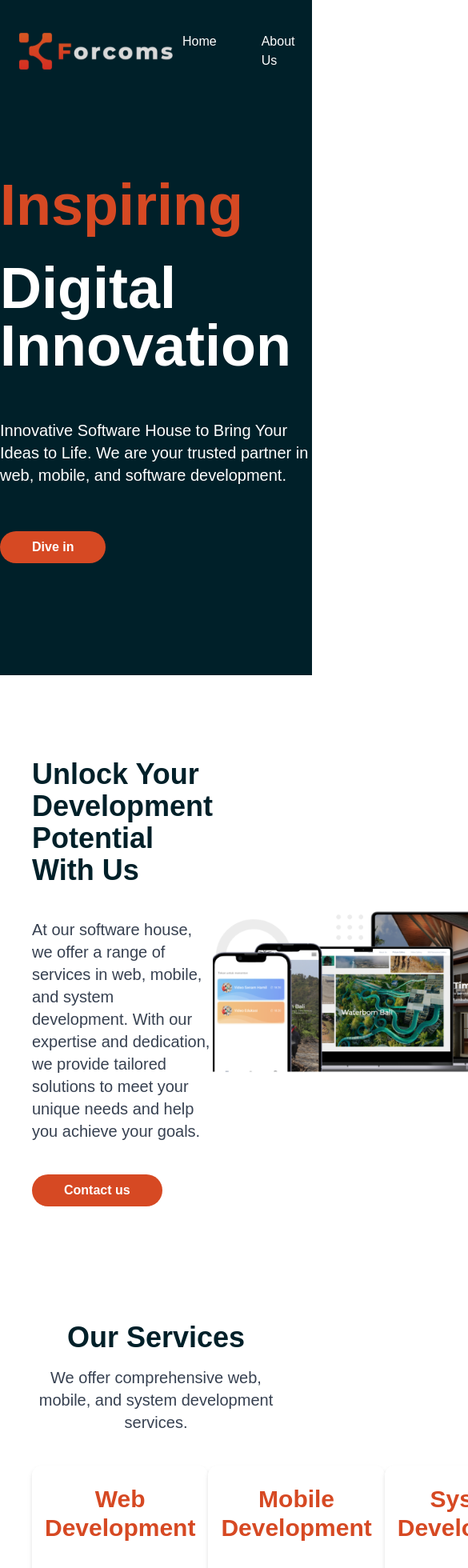
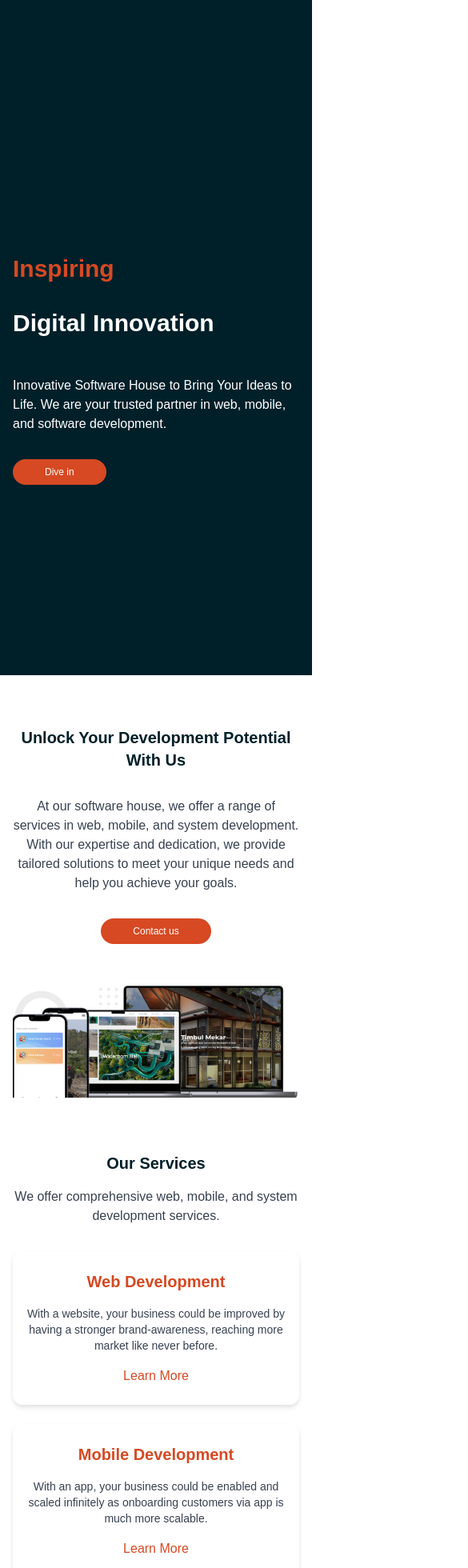
Before and after one commit to alxdrr/company-profile-2, a React (Vite) app: page / in a window 390 px wide. Shown: the top 1960 px of the page at 80% size, 585 px wide, since content can reach past the window. Built offline with nearby package versions, Linux system fonts and the light colour scheme; a web font is replaced by a local one.

Commit message:
add : responsive content without footer

```diff
--- a/src/components/Button.jsx
+++ b/src/components/Button.jsx
@@ -6,7 +6,7 @@ const Button = ({ variant, type, link, className, onClick, children }) => {
   let textColorClass = "text-white";
 
   if (variant === "primary") {
-    buttonClassName += "w-max py-2 px-10 bg-[#D64923] transition-all rounded-[60px] text-white font-bold hover:bg-[#DE7C62] active:scale-90";
+    buttonClassName += "w-max py-2 px-10 bg-[#D64923] transition-all lg:text-base text-xs rounded-[60px] text-white lg:font-bold hover:bg-[#DE7C62] active:scale-90";
   }
 
   return (
--- a/src/components/Card.jsx
+++ b/src/components/Card.jsx
@@ -4,9 +4,9 @@ const Card = ({ Icon, Title, Desc, Type, Image }) => {
   if (Type === "service") {
     return (
       <>
-        <div className="drop-shadow-md max-w-md w-96 bg-white rounded-xl px-4 py-6 | flex flex-col justify-center items-center gap-10">
-          <h1 className="text-3xl text-secondary text-center font-black">{Title}</h1>
-          <p className="text-xl text-gray-700 text-center">{Desc}</p>
+        <div className="drop-shadow-md md:max-w-60 lg:max-w-72 xl:max-w-sm bg-white rounded-xl px-4 py-6 | flex flex-col justify-between items-center gap-4 xl:gap-10">
+          <h1 className="text-xl xl:text-3xl lg:text-2xl text-secondary text-center font-black">{Title}</h1>
+          <p className="text-sm lg:text-base xl:text-xl text-gray-700 text-center">{Desc}</p>
           <p className="text-secondary font-medium">Learn More</p>
         </div>
       </>
@@ -14,8 +14,8 @@ const Card = ({ Icon, Title, Desc, Type, Image }) => {
   } else if (Type === "portfolio") {
     return (
       <>
-        <div className="drop-shadow-md max-w-md w-96 bg-white rounded-xl px-4 py-6 | flex flex-col justify-center items-center gap-10 lg:hover:scale-[1.04] transition-all duration-500">
-          <h1 className="text-3xl text-primary text-center font-medium">{Title}</h1>
+        <div className="drop-shadow-md md:max-w-60 lg:max-w-72 xl:max-w-sm bg-white rounded-xl px-4 py-6 | flex flex-col justify-center items-center gap-4 xl:gap-10 lg:hover:scale-[1.04] transition-all duration-500">
+          <h1 className="xl:text-3xl lg:text-2xl text-primary text-center font-medium">{Title}</h1>
           <img className="w-full" src={Image} alt="Portfolio Image" />
         </div>
       </>
--- a/src/components/Footer.jsx
+++ b/src/components/Footer.jsx
@@ -5,11 +5,11 @@ import logo2 from "../assets/icons/social-linkedin.svg";
 
 const Footer = () => {
   return (
-    <div className="w-screen bg-primary">
+    <div className="w-screen hidden bg-primary">
       <div className="flex flex-col justify-center items-center h-max  py-16 px-6 max-w-screen-xl w-full mx-auto text-white gap-8">
-        <main className="flex w-full justify-between gap-9">
+        <main className="flex w-full justify-between lg:gap-6 xl:gap-9">
           <div className="flex flex-col">
-            <section className="text-secondary text-xl font-black mb-4">Follow Us</section>
+            <section className="text-secondary lg:text-lg xl:text-xl font-black mb-4">Follow Us</section>
             <section className="flex gap-4">
               <a href="">
                 <img src={logo1} />
@@ -20,29 +20,29 @@ const Footer = () => {
             </section>
           </div>
           <div className="flex flex-col gap-4">
-            <section className="text-secondary text-xl font-black">Explore</section>
-            <a className="text-white font-normal" href="/">
+            <section className="text-secondary lg:text-lg xl:text-xl font-black">Explore</section>
+            <a className="text-white xl:text-base lg:text-sm font-normal" href="/">
               About Us
             </a>
-            <a className="text-white font-normal" href="/">
+            <a className="text-white xl:text-base lg:text-sm font-normal" href="/">
               Services
             </a>
-            <a className="text-white font-normal" href="/">
+            <a className="text-white xl:text-base lg:text-sm font-normal" href="/">
               FAQ
             </a>
           </div>
           <div className="flex flex-col gap-4">
-            <section className="text-secondary text-xl font-black">Contact Us</section>
-            <a className="text-white font-normal" href="/">
+            <section className="text-secondary lg:text-lg xl:text-xl font-black">Contact Us</section>
+            <a className="text-white xl:text-base lg:text-sm font-normal" href="/">
               +62 821-3875-4680
             </a>
-            <a className="text-white font-normal" href="/">
+            <a className="text-white xl:text-base lg:text-sm font-normal" href="/">
               forcomstechnology@gmail.com
             </a>
           </div>
           <div className="flex flex-col">
-            <section className="text-secondary font-black text-xl mb-4">Address</section>
-            <p className="text-white font-normal max-w-xs" href="/">
+            <section className="text-secondary font-black lg:text-lg xl:text-xl mb-4">Address</section>
+            <p className="text-white xl:text-base lg:text-sm font-normal lg:max-w-40 xl:max-w-xs" href="/">
               Jl. Ir. Sutami, Kemenuh, Kec. Sukawati, Kabupaten Gianyar,  Bali 80582
             </p>
             <a href="/" className="text-gray-400">
@@ -50,16 +50,16 @@ const Footer = () => {
             </a>
           </div>
           <div className="flex flex-col ">
-            <a href="forcoms.com" className="w-full">
+            <a href="https://forcoms.com" className="w-full">
               <img src={forcomsLogo} alt="forcoms logo" className="w-full h-full max-w-[220px] mx-auto" />
             </a>
-            <p className="text-gray-300 italic font-normal text-center text-xl mt-8" href="/">
+            <p className="text-gray-300 italic font-normal text-center lg:text-lg xl:text-xl mt-8" href="/">
               Innovate for Growth
             </p>
           </div>
         </main>
-        <hr className="w-full border-gray-600" />
-        <p className="text-white font-normal max-w-xs" href="/">
+        <hr className="w-full border-gray-300" />
+        <p className="text-white xl:text-base lg:text-sm font-normal max-w-xs" href="/">
           © 2024 Forcoms, All Rights Reserved.
         </p>
       </div>
--- a/src/components/Navbar.jsx
+++ b/src/components/Navbar.jsx
@@ -4,15 +4,25 @@ import Button from "./Button";
 
 const Navbar = () => {
   return (
-    <div className="w-screen top-0 absolute">
-      <div className="flex justify-between items-center h-32 py-3 px-6 max-w-screen-xl w-full mx-auto text-white">
+    <div className="w-screen  top-0 fixed bg-primary z-10">
+      <div className="hidden lg:flex lg: justify-between items-center h-32 py-3 mx-auto px-6 max-w-screen-xl w-full text-white">
         <img className="object-contain h-12" src={Logo} alt="Forcoms Logo" />
         <ul className="flex gap-8">
-          <li className="px-3">Home</li>
-          <li className="px-3">About Us</li>
-          <li className="px-3">Services</li>
-          <li className="px-3">Portfolio</li>
-          <li className="px-3">FAQ</li>
+          <li className="px-3">
+            <a href="/">Home</a>
+          </li>
+          <li className="px-3">
+            <a href="/">About Us</a>
+          </li>
+          <li className="px-3">
+            <a href="/">Services</a>
+          </li>
+          <li className="px-3">
+            <a href="/">Portfolio</a>
+          </li>
+          <li className="px-3">
+            <a href="/">FAQ</a>
+          </li>
         </ul>
         <Button variant={"primary"} type={"clickable"} children={"Get in touch"}></Button>
       </div>
--- a/src/pages/Home/home.jsx
+++ b/src/pages/Home/home.jsx
@@ -14,47 +14,47 @@ const Home = () => {
       {/* Navbar & Hero */}
       <div className="w-full bg-primary h-screen flex flex-col justify-center">
         <Navbar />
-        <div className="Hero w-full max-w-screen-xl flex flex-col justify-self-center my-auto mx-auto pt-16 gap-10">
+        <div className="Hero w-full max-w-screen-xl flex flex-col justify-self-center my-auto mx-auto pt-16 gap-8 xl:gap-10 px-4 lg:px-8 xl:px-0">
           <div>
-            <div className="text-secondary text-7xl font-black py-4 w-full">Inspiring</div>
-            <div className="text-white text-7xl font-black py-4">Digital Innovation</div>
+            <div className="text-secondary text-3xl md:text-6xl lg:text-7xl font-black py-4 w-full">Inspiring</div>
+            <div className="text-white text-3xl md:text-6xl lg:text-7xl font-black py-4">Digital Innovation</div>
           </div>
-          <div className="flex  flex-col gap-14">
-            <div className="text-white text-xl font-normal max-w-xl">Innovative Software House to Bring Your Ideas to Life. We are your trusted partner in web, mobile, and software development.</div>
+          <div className="flex flex-col gap-8 xl:gap-10">
+            <div className="text-white lg:text-xl font-normal xl:max-w-xl">Innovative Software House to Bring Your Ideas to Life. We are your trusted partner in web, mobile, and software development.</div>
             <Button variant={"primary"} type={"clickable"} children={"Dive in"} href={"#about"}></Button>
           </div>
         </div>
       </div>
       {/* About Section */}
-      <div id="about" className="About w-full max-w-screen-xl items-center flex h-auto my-16 mx-auto py-10 px-10 ">
-        <section className="flex justify-center flex-col gap-10">
-          <h1 className="text-primary text-4xl max-w-xl font-black">Unlock Your Development Potential With Us</h1>
-          <p className="max-w-xl text-xl text-gray-700">
+      <div id="about" className="About w-full max-w-screen-xl items-center justify-between flex flex-col md:flex-row h-auto my-16 mx-auto gap-8 md:gap-0 lg:py-10 px-4 lg:px-8 xl:px-0">
+        <section className="flex justify-center items-center md:items-start flex-col gap-8 xl:gap-10">
+          <h1 className="text-primary text-center text-xl md:text-start md:text-2xl lg:text-4xl max-w-2xl font-black">Unlock Your Development Potential With Us</h1>
+          <p className="max-w-2xl text-center md:text-start lg:text-xl xl:text-xl text-gray-700">
             At our software house, we offer a range of services in web, mobile, and system development. With our expertise and dedication, we provide tailored solutions to meet your unique needs and help you achieve your goals.
           </p>
           <Button variant={"primary"} type={"clickable"} children={"Contact us"}></Button>
         </section>
-        <img className="mx-auto m-max h-max object-cover max-w-lg" src={aboutImage} alt="" />
+        <img className="w-full md:max-w-xs md:px-10 lg:max-w-lg lg:px-8" src={aboutImage} alt="" />
       </div>
       {/* Services Section */}
-      <div id="about" className="Services w-full max-w-screen-xl items-center flex flex-col h-auto my-16 mx-auto py-10 px-10 gap-10">
+      <div id="about" className="Services w-full max-w-screen-xl items-center flex flex-col h-auto my-16 mx-auto lg:py-10 px-4 gap-8 xl:gap-10 lg:px-8 xl:px-0">
         <section className="flex justify-center items-center flex-col gap-4">
-          <h1 className="text-primary text-4xl max-w-xl font-black">Our Services</h1>
-          <p className="text-xl text-center text-gray-700">We offer comprehensive web, mobile, and system development services.</p>
+          <h1 className="text-primary text-center text-xl md:text-start md:text-2xl lg:text-4xl max-w-xl font-black">Our Services</h1>
+          <p className="lg:text-base xl:text-xl text-center text-gray-700">We offer comprehensive web, mobile, and system development services.</p>
         </section>
-        <section className="flex justify-between w-full">
+        <section className="flex flex-col gap-6 md:gap-0 md:flex-row justify-between w-full">
           <Card Type={"service"} Title={"Web Development"} Desc={"With a website, your business could be improved by having a stronger brand-awareness, reaching more market like never before."}></Card>
           <Card Type={"service"} Title={"Mobile Development"} Desc={"With an app, your business could be enabled and scaled infinitely as onboarding customers via app is much more scalable."}></Card>
           <Card Type={"service"} Title={"System Development"} Desc={"With a system, your business processes could be automated and streamlined, resulting in a reduced cost, and higher net-profits."}></Card>
         </section>
       </div>
       {/* Recent Projects Section */}
-      <div id="about" className="Projects w-full max-w-screen-xl items-center flex flex-col h-auto my-16 mx-auto py-10 px-10 gap-10">
+      <div id="about" className="Projects w-full max-w-screen-xl items-center flex flex-col h-auto my-16 mx-auto lg:py-10 px-4 gap-8 xl:gap-10 lg:px-8 xl:px-0">
         <section className="flex justify-center items-center flex-col gap-4">
-          <h1 className="text-primary text-4xl max-w-xl font-black">Recent Projects</h1>
-          <p className="text-xl text-center text-gray-700">Browse through our portfolio of completed projects.</p>
+          <h1 className="text-primary text-center text-xl md:text-start md:text-2xl lg:text-4xl max-w-xl font-black">Recent Projects</h1>
+          <p className="lg:text-base xl:text-xl text-center text-gray-700">Browse through our portfolio of completed projects.</p>
         </section>
-        <section className="flex justify-between w-full">
+        <section className="flex flex-col gap-6 md:gap-0 md:flex-row justify-between w-full xl:px-16">
           <Card Type={"portfolio"} Title={"Timbul Mekar"} Image={portfolio1}></Card>
           <Card Type={"portfolio"} Title={"Bali Artha Jaya"} Image={portfolio2}></Card>
           <Card Type={"portfolio"} Title={"Kopi Gunung Sari"} Image={portfolio3}></Card>
@@ -63,10 +63,10 @@ const Home = () => {
       </div>
       {/* FAQ Section */}
       {/* CTA Section */}
-      <div id="about" className="Projects w-full max-w-screen-xl items-center flex flex-col h-auto my-16 mx-auto py-10 px-10 gap-10">
+      <div id="about" className="Projects w-full max-w-screen-xl items-center flex flex-col h-auto my-16 mx-auto lg:py-10 px-4 gap-8 xl:gap-10 lg:px-8 xl:px-0">
         <section className="flex justify-center items-center flex-col gap-4">
-          <h1 className="text-primary text-4xl text-center font-black">Let&apos;s Take the Next Step Together!</h1>
-          <p className="text-xl max-w-4xl text-center text-gray-700">
+          <h1 className="text-primary text-center text-xl md:text-start md:text-2xl lg:text-4xl text-center font-black">Let&apos;s Take the Next Step Together!</h1>
+          <p className="lg:text-base xl:text-xl max-w-4xl text-center text-gray-700">
             Get in touch with us today to start your digital journey. Whether you&apos;re looking to revamp your website, develop a mobile app, or streamline your operations with custom software, we&apos;re here to make it happen. Drop us a
             line and let&apos;s make magic together!
           </p>
@@ -74,7 +74,7 @@ const Home = () => {
         <Button variant={"primary"} type={"clickable"} children={"Get in touch"}></Button>
       </div>
       {/* Footer */}
-      <Footer/>
+      <Footer />
     </>
   );
 };
```
